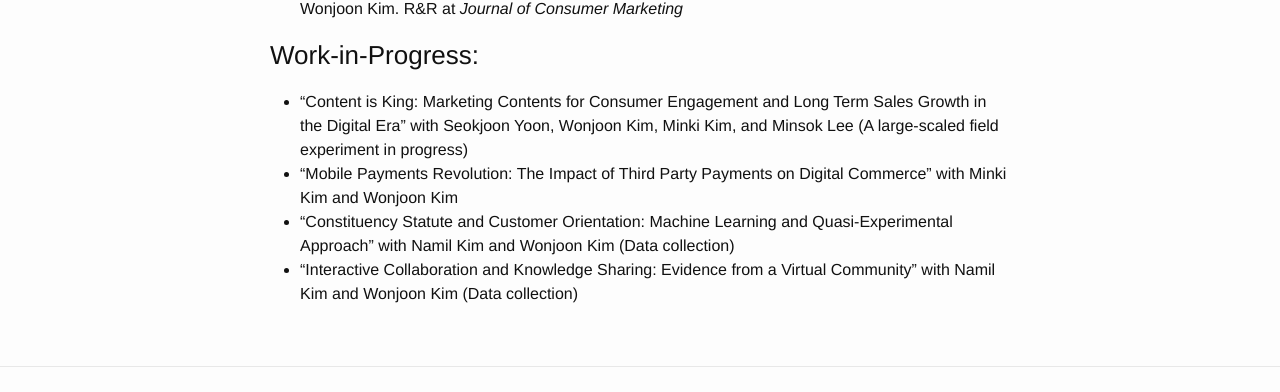
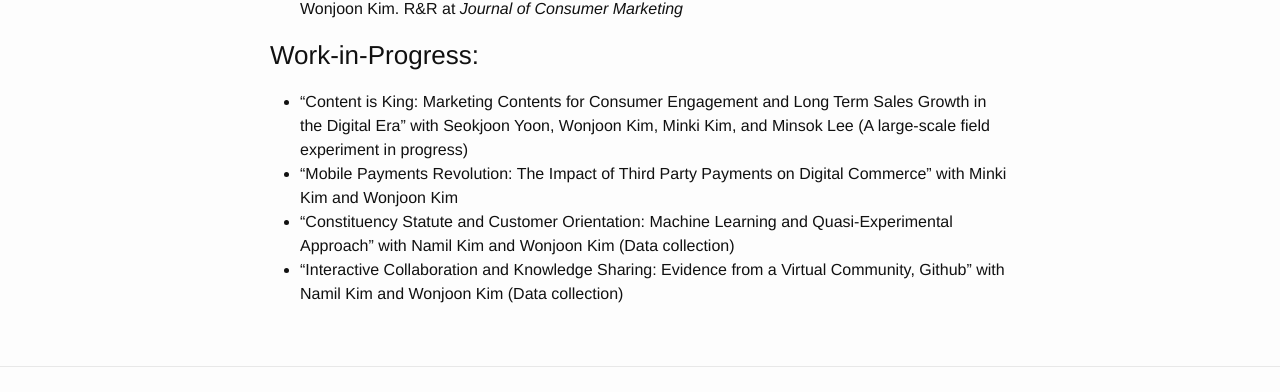
Before and after one commit to j1yoo/j1yoo.github.io, a Jekyll site: the page built from research.markdown, in a window 1280 px wide. Shown: the part 434-826 px from the top of the page. Built offline with Jekyll 4.4.1, drawn with Linux system fonts in a browser that asks for light colours.

Commit message:
Update research.markdown

```diff
--- a/research.markdown
+++ b/research.markdown
@@ -12,7 +12,7 @@
 * "The Role of Affect in Choice Decision-Making Under a Large Assortment" with Hyunsik Park and Wonjoon Kim. R&R at _Journal of Consumer Marketing_
 
 ### Work-in-Progress:
-* "Content is King: Marketing Contents for Consumer Engagement and Long Term Sales Growth in the Digital Era" with Seokjoon Yoon, Wonjoon Kim, Minki Kim, and Minsok Lee (A large-scaled field experiment in progress)
+* "Content is King: Marketing Contents for Consumer Engagement and Long Term Sales Growth in the Digital Era" with Seokjoon Yoon, Wonjoon Kim, Minki Kim, and Minsok Lee (A large-scale field experiment in progress)
 * "Mobile Payments Revolution: The Impact of Third Party Payments on Digital Commerce" with Minki Kim and Wonjoon Kim
 * "Constituency Statute and Customer Orientation: Machine Learning and Quasi-Experimental Approach" with Namil Kim and Wonjoon Kim (Data collection)
-* "Interactive Collaboration and Knowledge Sharing: Evidence from a Virtual Community" with Namil Kim and Wonjoon Kim (Data collection)
+* "Interactive Collaboration and Knowledge Sharing: Evidence from a Virtual Community, Github" with Namil Kim and Wonjoon Kim (Data collection)
```
